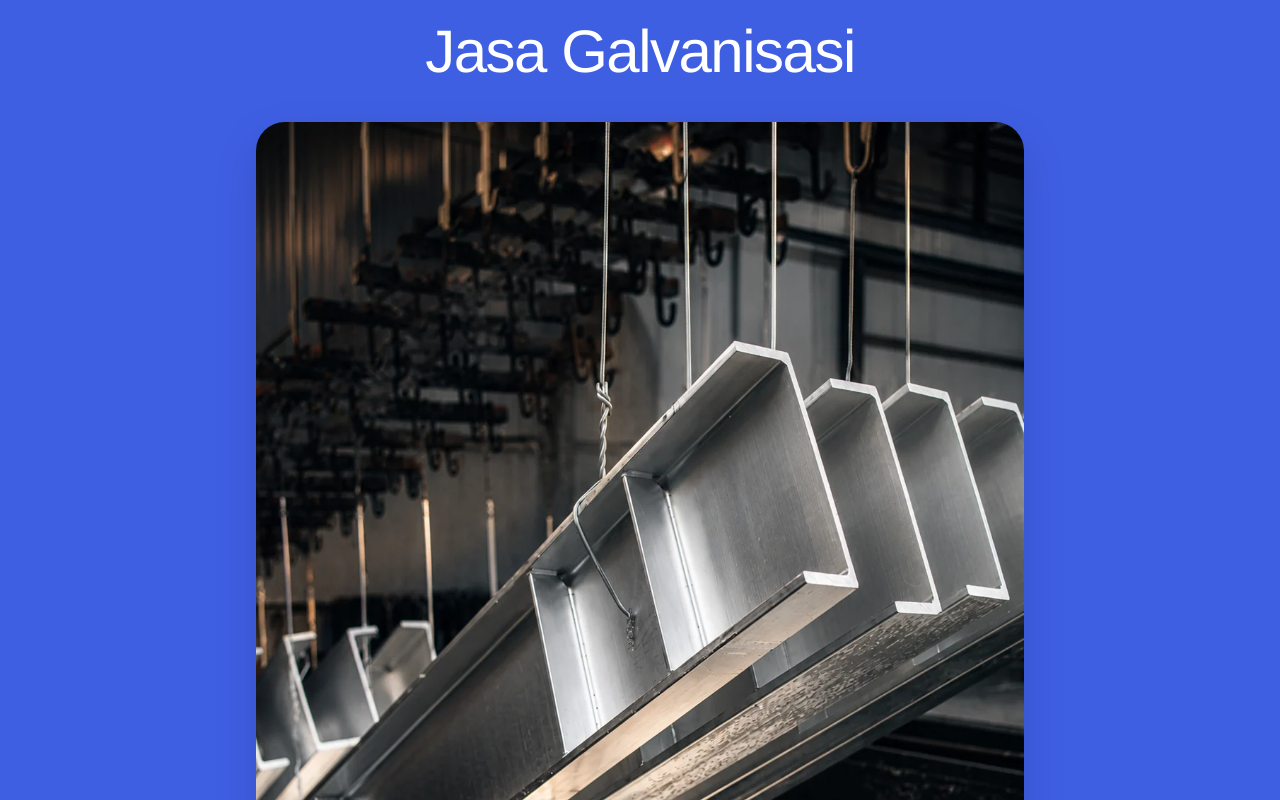
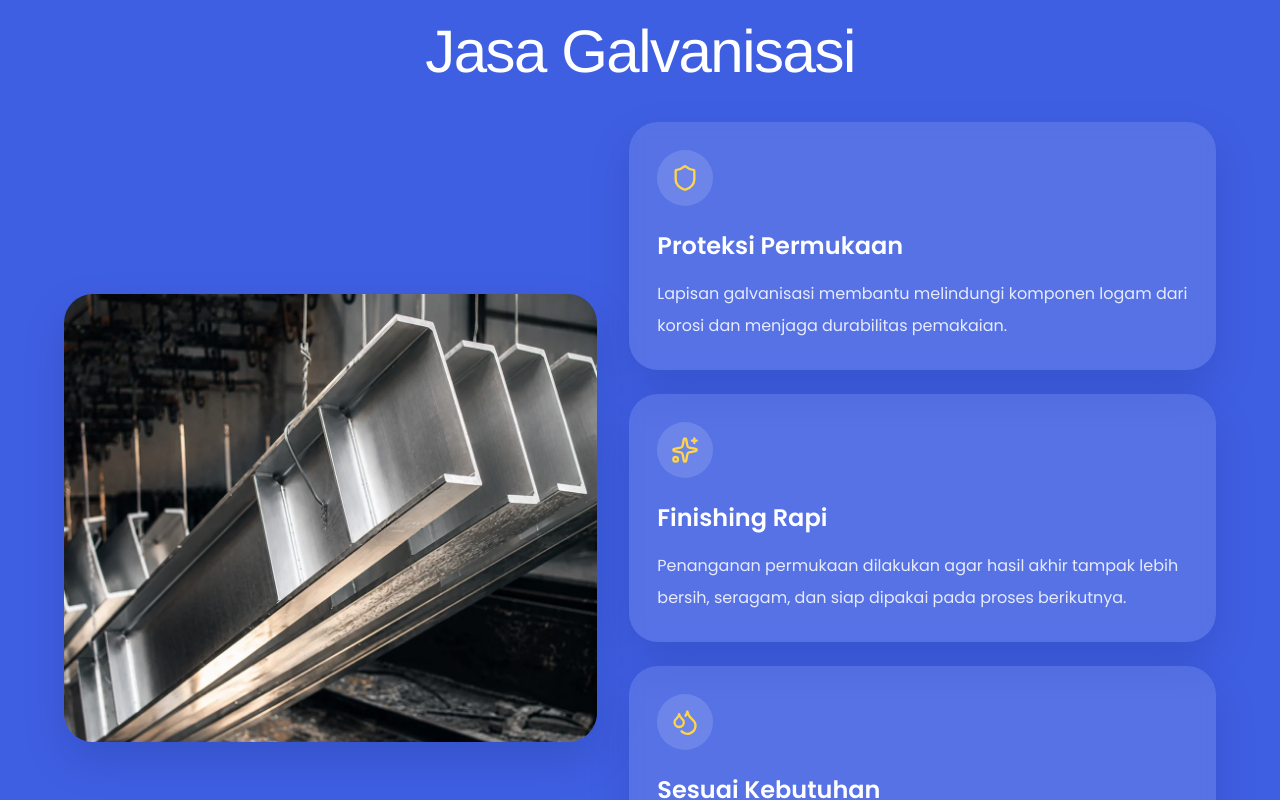
Before and after one commit to Omniflow-Clients/KiranaSpring, a React (Vite) app: page / in a window 1280 px wide. Shown: the part 2840-3640 px from the top of the page. Built offline with nearby package versions, Linux system fonts and the light colour scheme.

Commit message:
refactor: remove contact section, compact galvanizing layout on desktop

```diff
--- a/src/components/home/galvanizing-section.tsx
+++ b/src/components/home/galvanizing-section.tsx
@@ -32,15 +32,14 @@ export function GalvanizingSection() {
 					Jasa Galvanisasi
 				</h2>
 
-				<div className="mx-auto mt-10 max-w-3xl">
+				<div className="mx-auto mt-10 grid max-w-6xl gap-8 lg:grid-cols-[1fr_1.1fr] lg:items-center">
 					<img
 						src="/home-assets/galvanizing.webp"
 						alt="Jasa Galvanisasi"
-						className="w-full rounded-[1.8rem] shadow-[0_18px_40px_rgba(20,35,111,0.20)]"
+						className="w-full rounded-[1.8rem] shadow-[0_18px_40px_rgba(20,35,111,0.20)] lg:max-h-[28rem] lg:object-cover"
 					/>
-				</div>
 
-				<div className="mt-14 grid gap-6 md:grid-cols-3">
+					<div className="grid gap-6">
 						{galvanizingFeatures.map((item) => {
 							const Icon = item.icon;
 							return (
@@ -60,6 +59,7 @@ export function GalvanizingSection() {
 						})}
 					</div>
 				</div>
+			</div>
 		</section>
 	);
 }
--- a/src/pages/home-page.tsx
+++ b/src/pages/home-page.tsx
@@ -1,6 +1,5 @@
 import { BlogSection } from "@/components/home/blog-section";
 import { CompanyProfileSection } from "@/components/home/company-profile-section";
-import { ContactSection } from "@/components/home/contact-section";
 import { CtaSection } from "@/components/home/cta-section";
 import { GalvanizingSection } from "@/components/home/galvanizing-section";
 import { HeroSection } from "@/components/home/hero-section";
@@ -23,7 +22,6 @@ export function HomePage() {
 			<ProductionProcessSection />
 			<CtaSection />
 			<BlogSection featuredPosts={featuredPosts} />
-			<ContactSection />
 		</SiteShell>
 	);
 }
```
Lines whose indentation alone changed are shown as unchanged.
